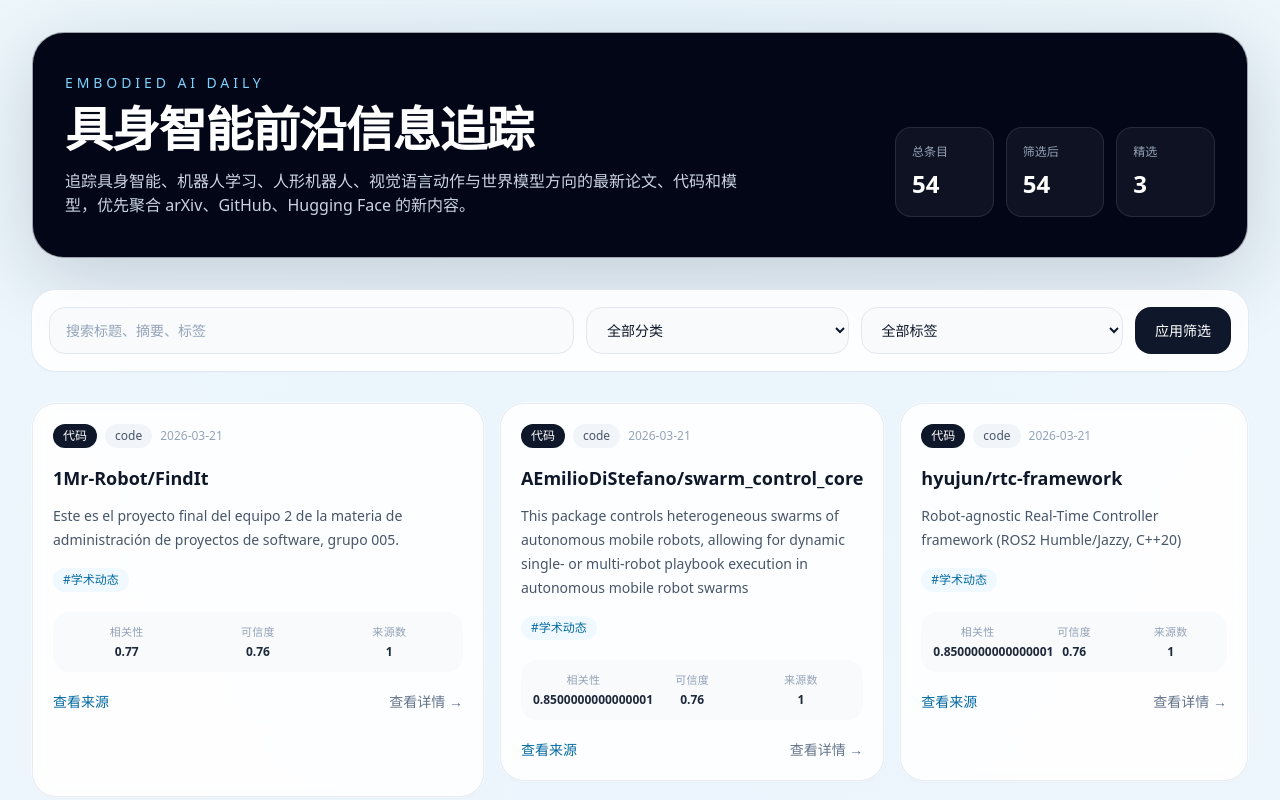
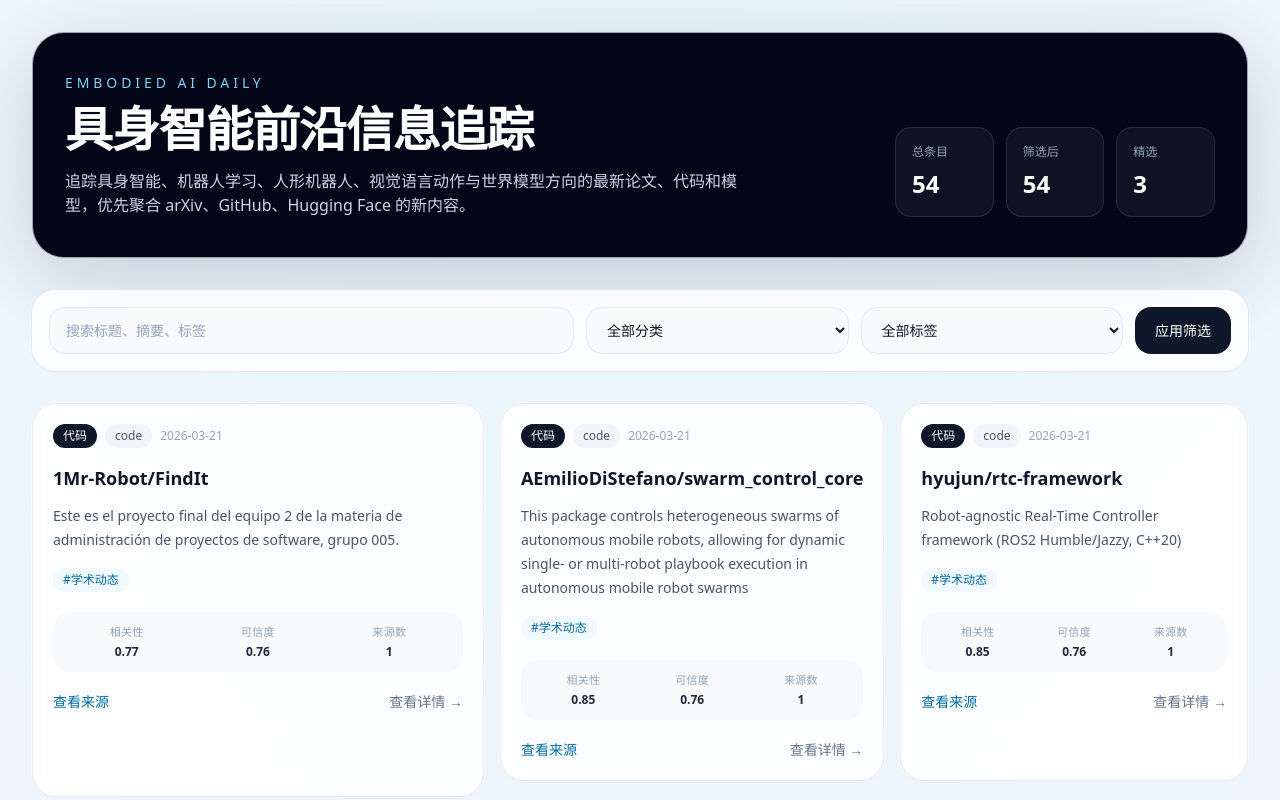
Before and after one commit to brainclaw2026/daily-website, a Next.js app: page / in a window 1280 px wide. Shown: the top 800 px of the page. Built offline with nearby package versions, Linux system fonts and the light colour scheme.

Commit message:
Format displayed scores to two decimals

```diff
--- a/src/components/item-card.tsx
+++ b/src/components/item-card.tsx
@@ -11,6 +11,10 @@ function sourceLabel(sourceType: string) {
   if (sourceType === 'github') return '代码';
   if (sourceType === 'huggingface') return '模型';
   return '动态';
+}
+
+function formatScore(value: number) {
+  return value.toFixed(2);
 }
 
 export function ItemCard({ item }: ItemCardProps) {
@@ -39,11 +43,11 @@ export function ItemCard({ item }: ItemCardProps) {
       <div className="mt-5 grid grid-cols-3 gap-2 rounded-2xl bg-slate-50 p-3 text-center text-xs text-slate-500">
         <div>
           <div className="text-[11px] uppercase tracking-wide text-slate-400">相关性</div>
-          <div className="mt-1 font-semibold text-slate-800">{item.relevanceScore}</div>
+          <div className="mt-1 font-semibold text-slate-800">{formatScore(item.relevanceScore)}</div>
         </div>
         <div>
           <div className="text-[11px] uppercase tracking-wide text-slate-400">可信度</div>
-          <div className="mt-1 font-semibold text-slate-800">{item.trustScore}</div>
+          <div className="mt-1 font-semibold text-slate-800">{formatScore(item.trustScore)}</div>
         </div>
         <div>
           <div className="text-[11px] uppercase tracking-wide text-slate-400">来源数</div>
```
